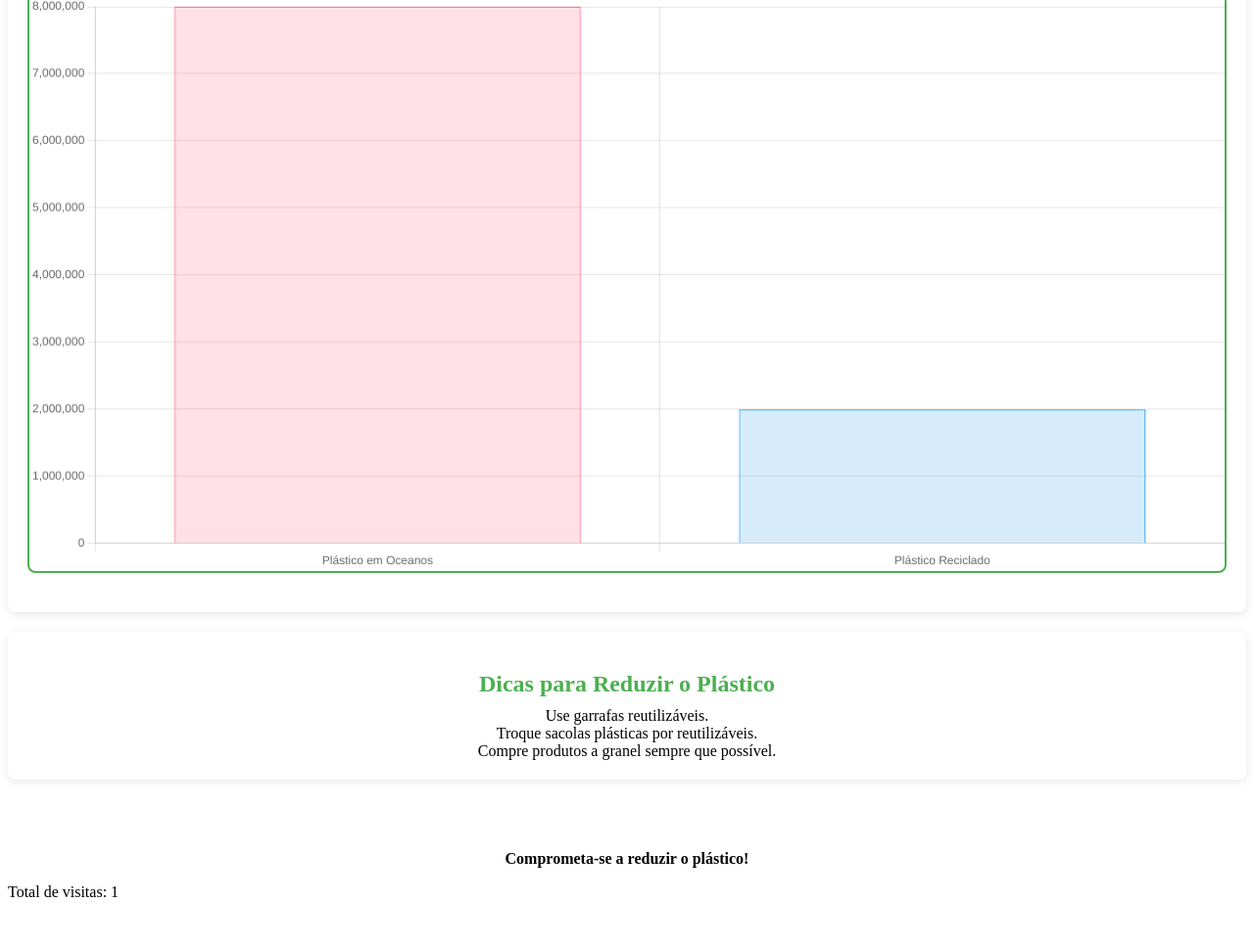
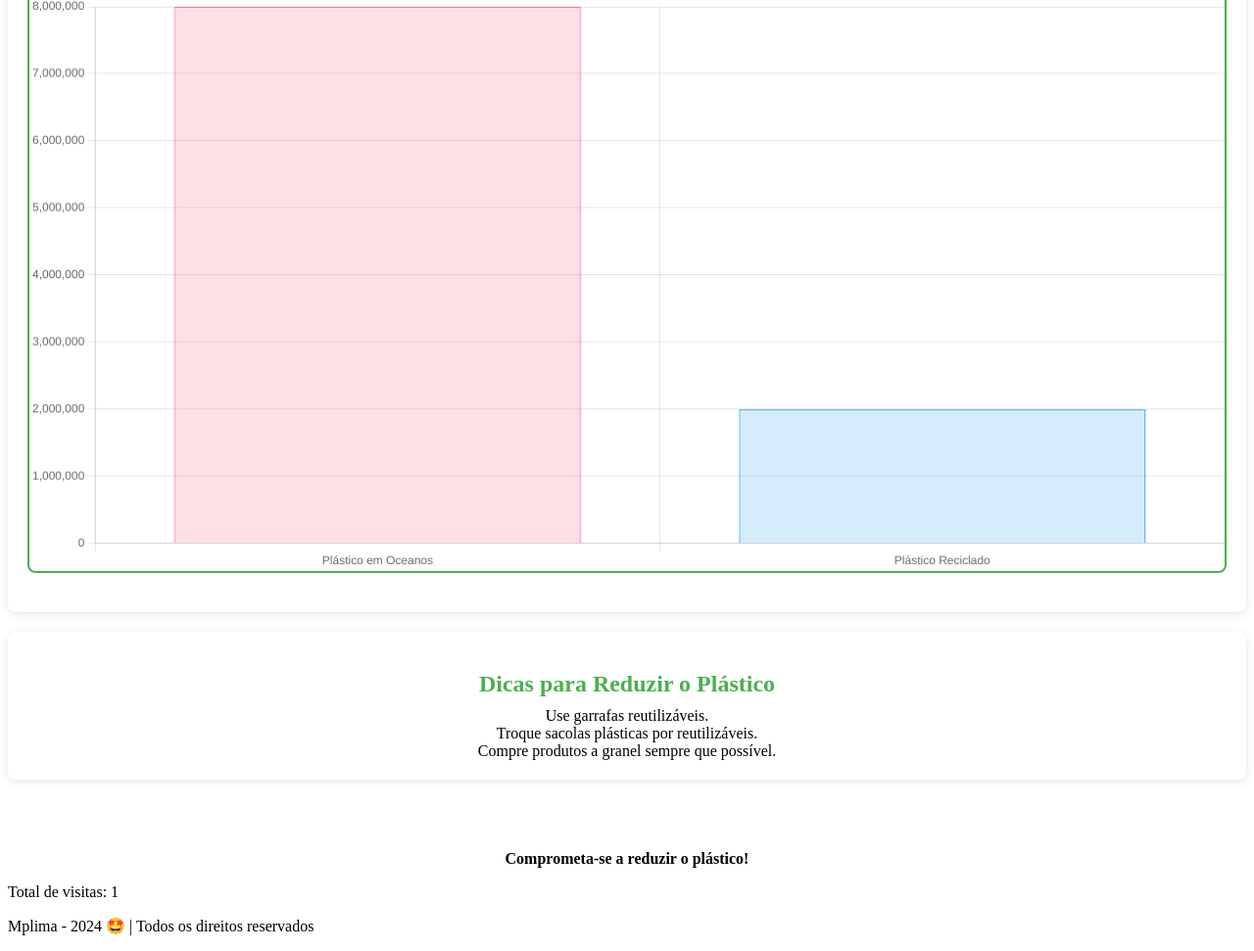
Before and after one commit to Mplimaa/Lp_Meio_Ambiente, a website: page index.html in a window 1280 px wide. Shown: the part 1232-2203 px from the top of the page at 98% size. Before the commit the page ends 2168 px from the top, so only its background shows below. Drawn offline with nearby package versions, Linux system fonts and the light colour scheme; no server answers.

Commit message:
index.html

```diff
--- a/index.html
+++ b/index.html
@@ -77,5 +77,6 @@
 
   <script src="script.js"></script> <!-- JavaScript externo -->
   <p id="contagemVisitas"></p> <!-- Elemento para mostrar contagem de visitas -->
+  <p>Mplima - 2024 🤩 | Todos os direitos reservados</p>
 </body>
 </html>
```
